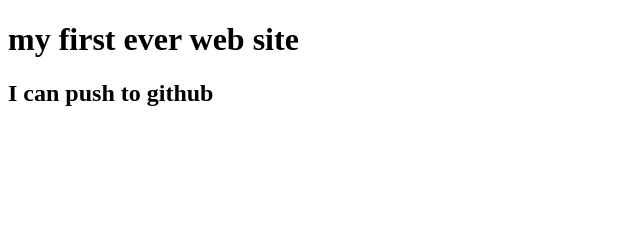
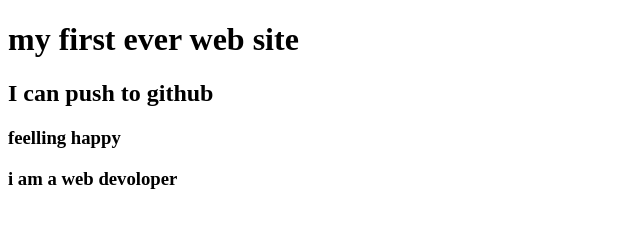
Before and after one commit to ShuvoDas1/my-first-website, a plain HTML site: page index.html in a window 1280 px wide. Shown: the whole page, without its empty margins (0-640 px from the left). Drawn offline with Linux system fonts and the light colour scheme.

Commit message:
feelling happy

```diff
--- a/index.html
+++ b/index.html
@@ -8,5 +8,7 @@
 <body>
     <h1>my first ever web site</h1>
     <h2>I can push to github</h2>
+    <h3>feelling happy</h3>
+    <h3>i am a web devoloper</h3>
 </body>
 </html>
```
